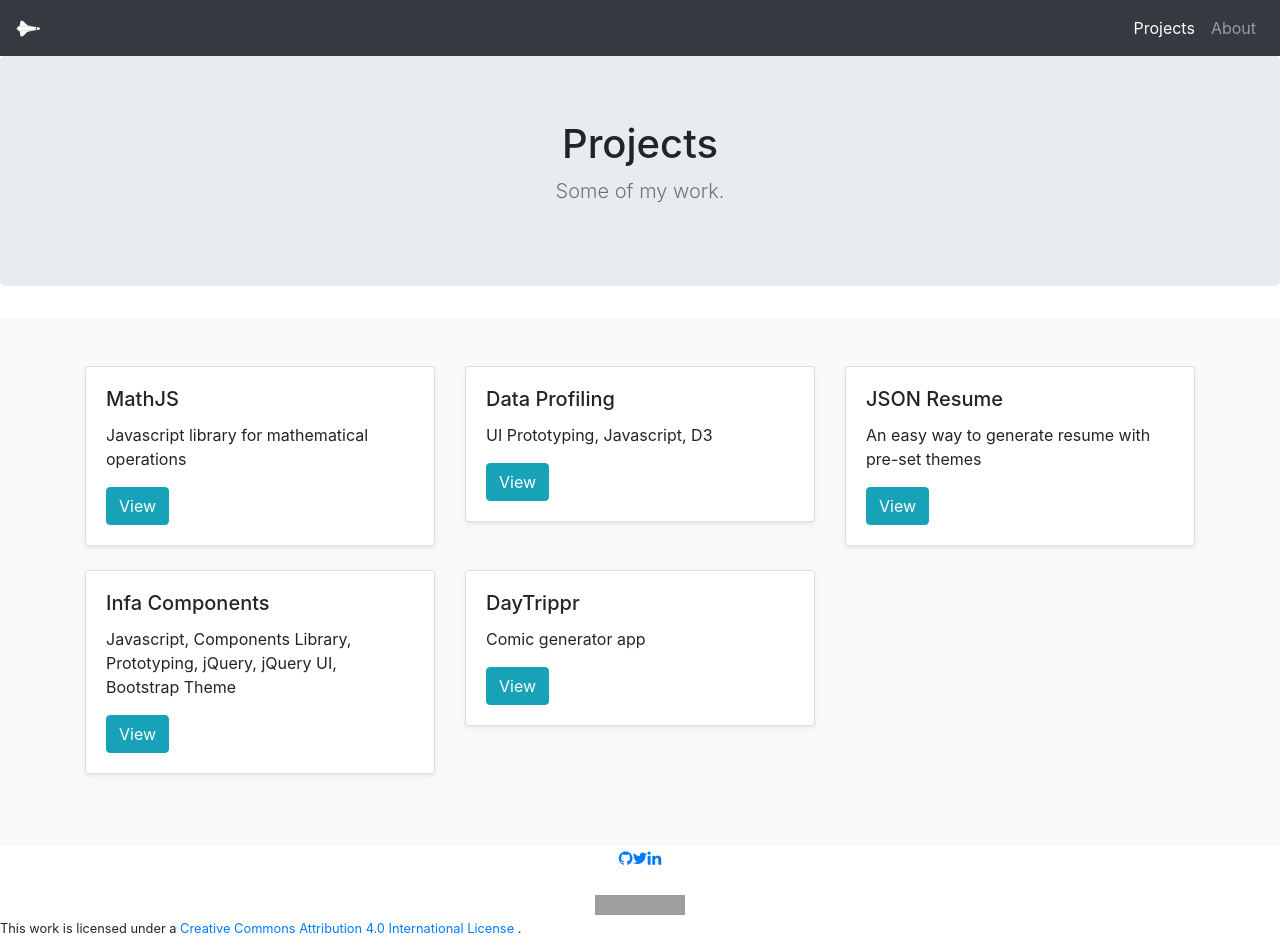
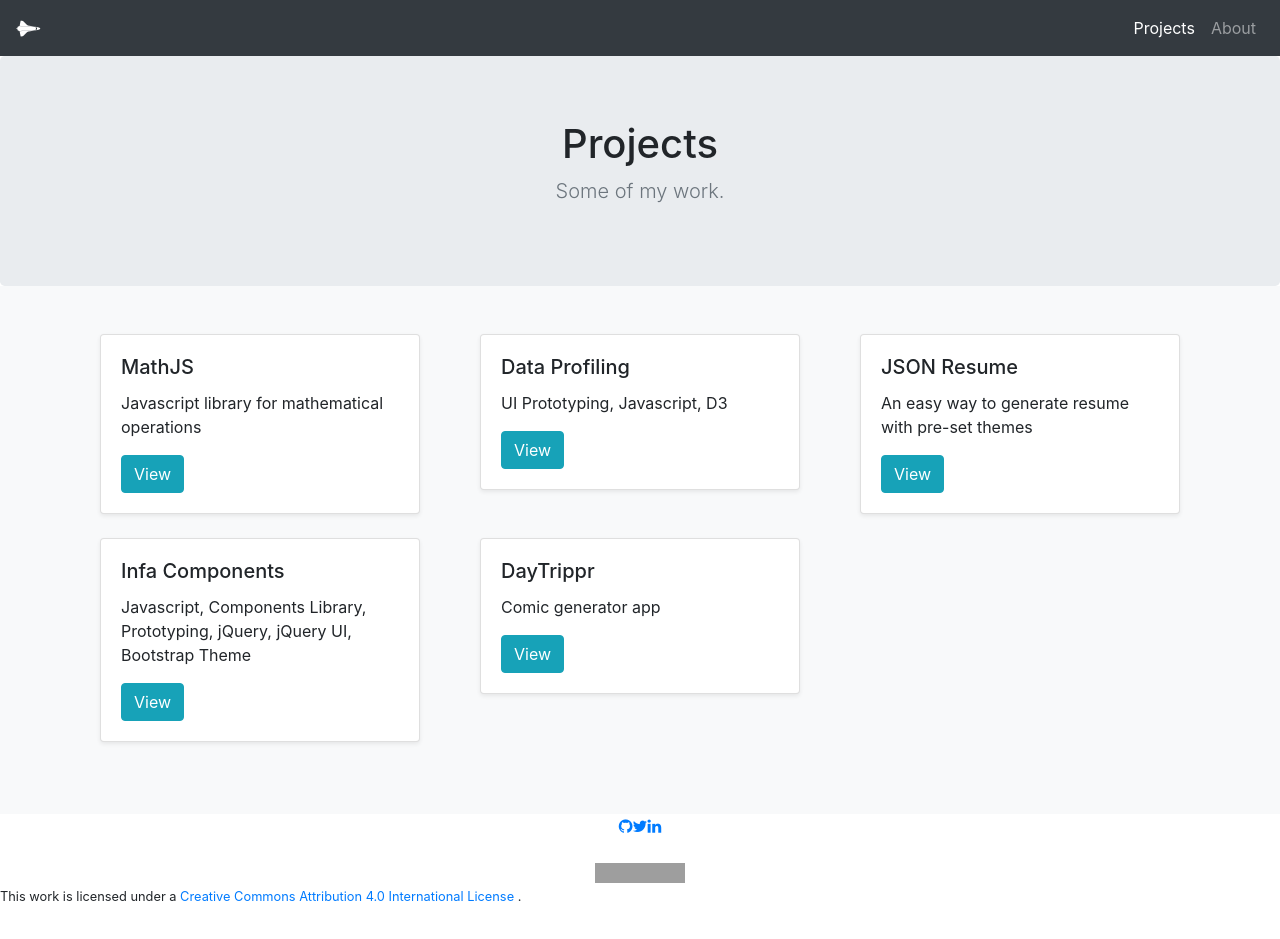
Before and after one commit to kaizer1v/kaizer1v.github.io, a Jekyll site: the page built from projects.html, in a window 1280 px wide. Built offline with Jekyll 4.4.1, drawn with Linux system fonts in a browser that asks for light colours; nearby versions of some CDN libraries; after the commit the page ends 907 px from its top, so only the background shows below that; grey boxes are pictures that could not be loaded.

Commit message:
image locations

```diff
--- a/_layouts/default.html
+++ b/_layouts/default.html
@@ -9,10 +9,10 @@
   <div class="container" role="main">
 
     <!-- Loop of all the posts -->
-    <div class="posts">
+    <div>
       {% for post in paginator.posts %}
-      <article class="post">
-        <h2 class="post-title">
+      <article>
+        <h2>
           <a href="{{ site.baseurl }}{{ post.url }}">
             {{ post.title }}
           </a>
--- a/projects.html
+++ b/projects.html
@@ -4,7 +4,7 @@
 ---
 
 <!-- Jumbotron -->
-<section class="jumbotron text-center">
+<section class="jumbotron text-center mb-0">
   <div class="container">
     <h1 class="jumbotron-heading">Projects</h1>
     <p class="lead text-muted">Some of my work.</p>
@@ -14,7 +14,8 @@
 <!-- Cards -->
 <div class="album py-5 bg-light">
   <div class="container">
-    <div class="row">
+
+    <div class="row card-deck">
       {% for prj in site.project_list %}
         <div class="col-md-4">
           <div class="card mb-4 shadow-sm">
@@ -32,5 +33,6 @@
         </div>
       {% endfor %}
     </div>
+
   </div>
 </div>
```
Also changed, not shown: assets/images/mathjs.png (renamed from assets/mathjs.png), assets/images/screenshot_daytrippr.png (renamed from assets/screenshot_daytrippr.png), assets/images/screenshot_profiling.png (renamed from assets/screenshot_profiling.png).
